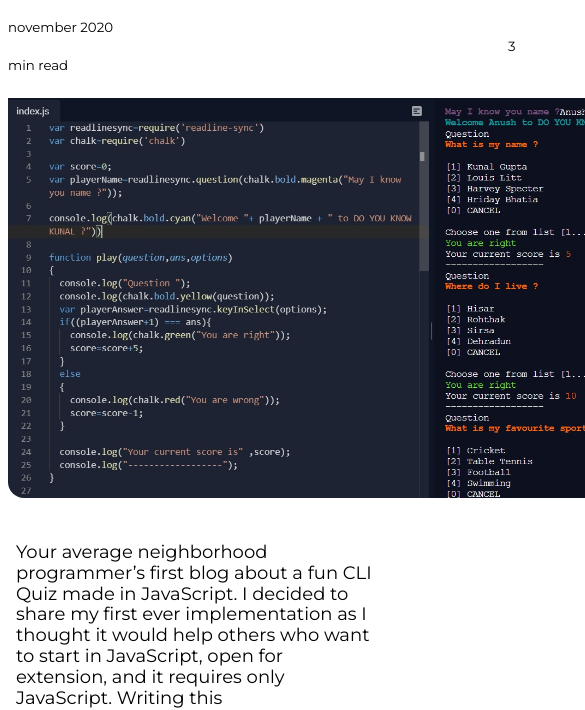
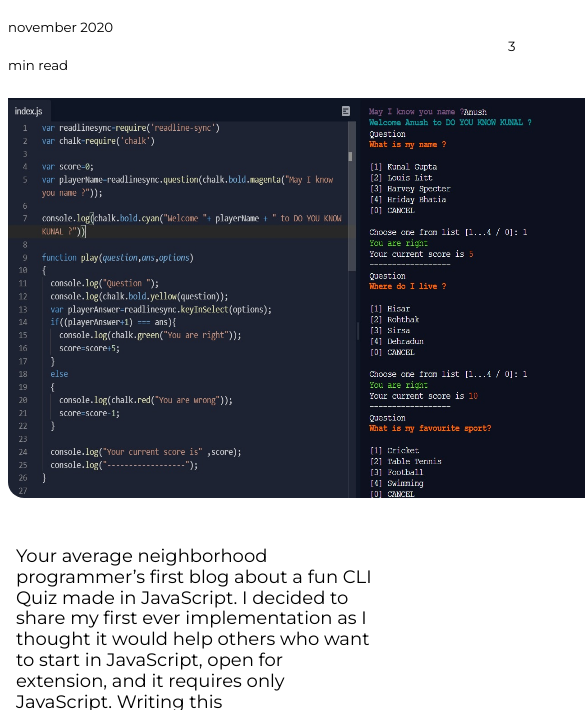
Before and after one commit to DarkShadow20/kunalgupta-portfolio, a plain HTML site: page blogs/cliblog.html in a window 390 px wide. Shown: the part 390-1100 px from the top of the page, 585 px wide, since content can reach past the window. Drawn offline with nearby package versions, Linux system fonts and the light colour scheme.

Commit message:
fix:responsive

```diff
--- a/blog.css
+++ b/blog.css
@@ -24,7 +24,7 @@
 }
 
 .blog .display-img{
-    display: block;
+    max-width: 700px;
     margin: auto;
     border-radius: 1rem 1rem 1rem 1rem;
     height: 400px;
```
